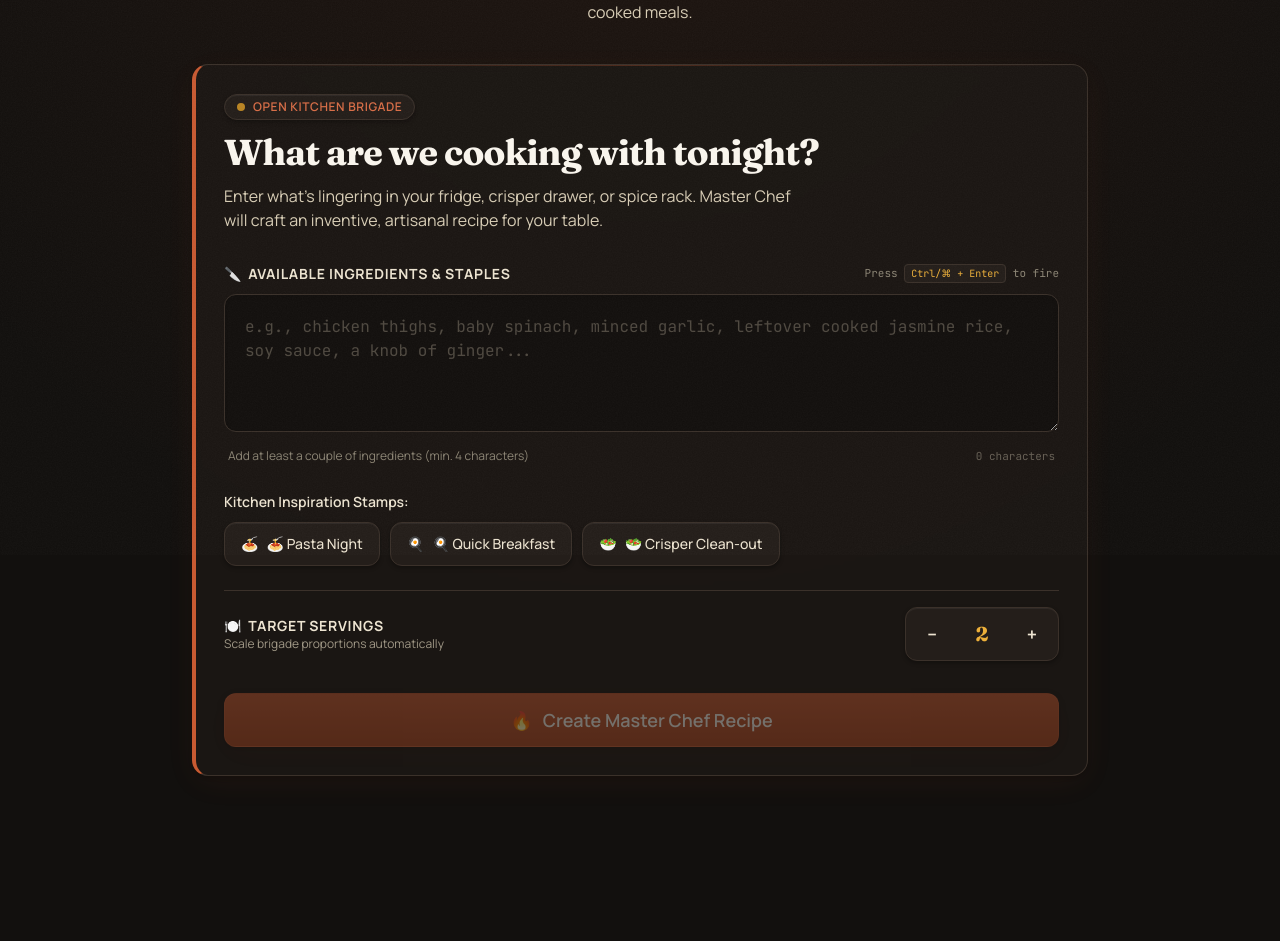
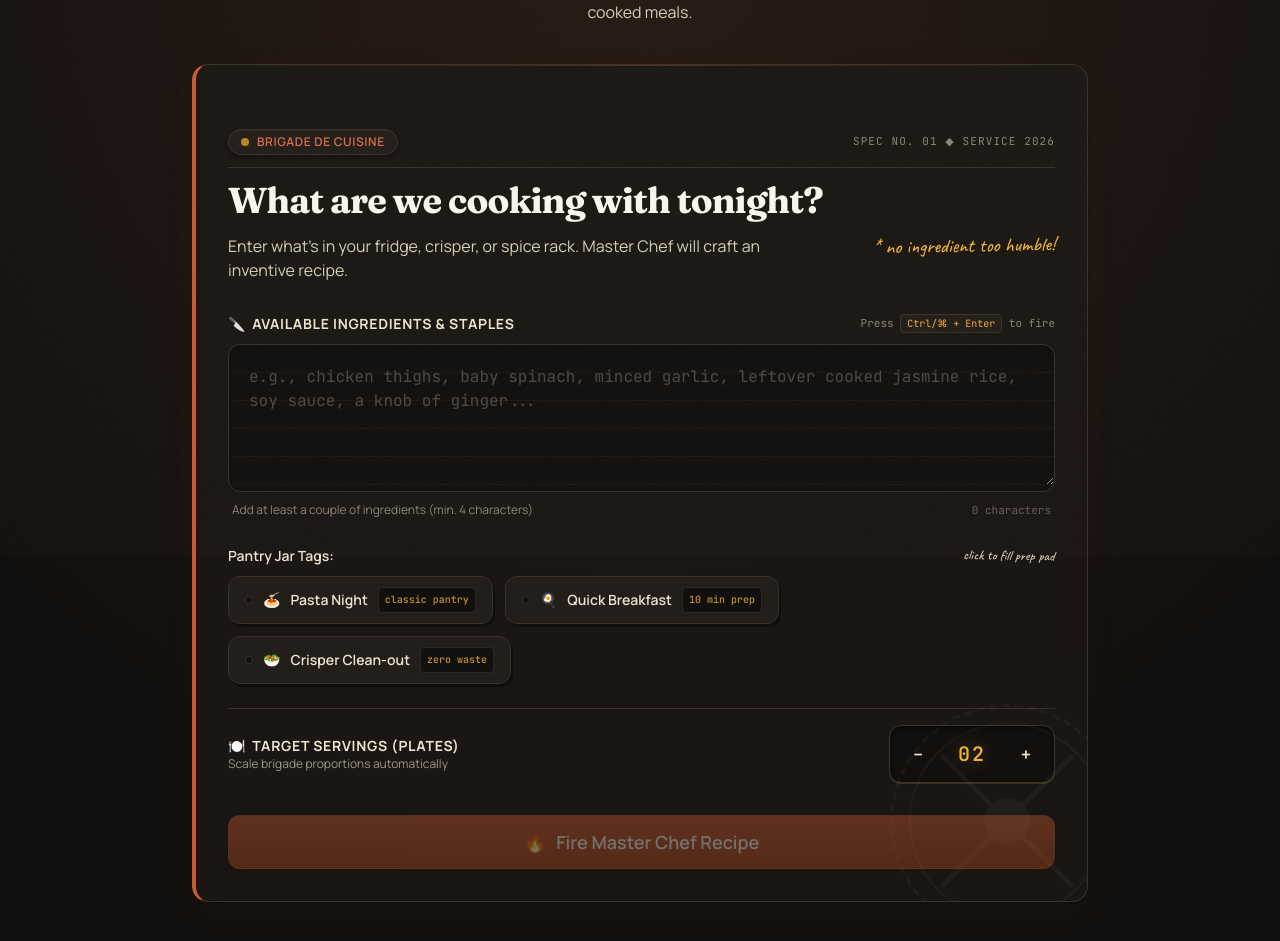
Before and after one commit to vansh-tambi/MasterChef, a React (Vite) app in the folder client/: page / in a window 1280 px wide. Shown: the part 245-1186 px from the top of the page. Before the commit the page ends 1069 px from the top, so only its background shows below. Built offline with nearby package versions, Linux system fonts and the light colour scheme.

Commit message:
style(ui): elevate aesthetic with culinary watermarks, deckle edges, handwritten notes, and ambient lighting

```diff
--- a/client/index.html
+++ b/client/index.html
@@ -11,7 +11,7 @@
     <meta property="og:type" content="website" />
     <link rel="preconnect" href="https://fonts.googleapis.com">
     <link rel="preconnect" href="https://fonts.gstatic.com" crossorigin>
-    <link href="https://fonts.googleapis.com/css2?family=Fraunces:ital,opsz,wght@0,9..144,400;0,9..144,600;0,9..144,700;1,9..144,400;1,9..144,600&family=Manrope:wght@400;500;600;700&family=JetBrains+Mono:wght@400;500;600&display=swap" rel="stylesheet">
+    <link href="https://fonts.googleapis.com/css2?family=Caveat:wght@500;600;700&family=Fraunces:ital,opsz,wght@0,9..144,400;0,9..144,600;0,9..144,700;1,9..144,400;1,9..144,600&family=Manrope:wght@400;500;600;700&family=JetBrains+Mono:wght@400;500;600&display=swap" rel="stylesheet">
   </head>
   <body class="bg-kitchen-bg text-parchment-100 font-body antialiased selection:bg-terracotta-500/30 selection:text-mustard-400 min-h-screen">
     <!-- Atmospheric SVG noise grain filter overlay -->
--- a/client/src/components/RecipeInput.jsx
+++ b/client/src/components/RecipeInput.jsx
@@ -5,19 +5,22 @@ import { Card } from './ui/Card'
 
 const PRESETS = [
   {
-    label: '🍝 Pasta Night',
+    label: 'Pasta Night',
     ingredients: 'dry pasta, canned tomatoes, garlic, olive oil, basil, parmesan rind',
     icon: '🍝',
+    note: 'classic pantry',
   },
   {
-    label: '🍳 Quick Breakfast',
+    label: 'Quick Breakfast',
     ingredients: '3 eggs, cheddar cheese, green onion, butter, sourdough bread',
     icon: '🍳',
+    note: '10 min prep',
   },
   {
-    label: '🥗 Crisper Clean-out',
+    label: 'Crisper Clean-out',
     ingredients: 'block of firm tofu, broccoli florets, carrots, soy sauce, sesame oil, chili flakes',
     icon: '🥗',
+    note: 'zero waste',
   },
 ]
 
@@ -90,23 +93,34 @@ export function RecipeInput({
 
   return (
     <Card accent={true} className="w-full space-y-6 sm:space-y-8">
-      {/* Header Section */}
+      {/* Marquee Serial Header */}
       <div className="space-y-3">
+        <div className="flex flex-wrap items-center justify-between gap-2 border-b border-kitchen-border pb-3">
           <div className="inline-flex items-center gap-2 px-3 py-1 rounded-full bg-kitchen-card border border-kitchen-border text-terracotta-400 text-xs font-semibold tracking-wider uppercase shadow-stamp">
             <span className="w-2 h-2 rounded-full bg-mustard-500 animate-pulse"></span>
-          <span>Open Kitchen Brigade</span>
+            <span>Brigade De Cuisine</span>
           </div>
+          <span className="font-mono text-[11px] text-parchment-300/60 uppercase tracking-widest">
+            SPEC NO. 01 ◆ SERVICE 2026
+          </span>
+        </div>
+
         <h2 className="font-display text-2xl sm:text-3xl lg:text-4xl text-parchment-100 font-bold tracking-tight break-words">
           What are we cooking with tonight?
         </h2>
+        <div className="flex flex-col sm:flex-row sm:items-baseline justify-between gap-1">
           <p className="text-parchment-300 text-sm sm:text-base leading-relaxed break-words max-w-xl">
-          Enter what’s lingering in your fridge, crisper drawer, or spice rack. Master Chef will craft an inventive, artisanal recipe for your table.
+            Enter what’s in your fridge, crisper, or spice rack. Master Chef will craft an inventive recipe.
           </p>
+          <span className="font-hand text-lg sm:text-xl text-mustard-400 rotate-[-1deg] shrink-0">
+            * no ingredient too humble!
+          </span>
+        </div>
       </div>
 
       {/* Form */}
       <form onSubmit={handleSubmit} className="space-y-6">
-        {/* Ingredients Textarea */}
+        {/* Head Chef's Lined Prep Pad */}
         <div className="space-y-2.5">
           <div className="flex items-center justify-between">
             <label
@@ -120,6 +134,8 @@ export function RecipeInput({
               Press <kbd className="px-1.5 py-0.5 rounded border border-kitchen-border bg-kitchen-card text-mustard-400 font-mono text-[10px]">Ctrl/⌘ + Enter</kbd> to fire
             </span>
           </div>
+
+          <div className="relative rounded-xl border border-kitchen-border bg-kitchen-bg/95 overflow-hidden shadow-inner focus-within:border-terracotta-500">
             <textarea
               id="ingredients-input"
               ref={textareaRef}
@@ -129,8 +145,9 @@ export function RecipeInput({
               onKeyDown={handleKeyDown}
               disabled={isLoading}
               placeholder="e.g., chicken thighs, baby spinach, minced garlic, leftover cooked jasmine rice, soy sauce, a knob of ginger..."
-            className="w-full bg-kitchen-bg/90 border border-kitchen-border focus:border-terracotta-500 focus-visible:outline-none focus-visible:ring-2 focus-visible:ring-terracotta-500 focus-visible:ring-offset-2 focus-visible:ring-offset-kitchen-bg rounded-xl p-4 sm:p-5 text-parchment-100 placeholder:text-parchment-300/30 font-mono text-sm sm:text-base leading-relaxed transition-all shadow-inner resize-y min-h-[130px] disabled:opacity-50"
+              className="w-full bg-transparent p-4 sm:p-5 text-parchment-100 placeholder:text-parchment-300/30 font-mono text-sm sm:text-base leading-[28px] ledger-lines outline-none resize-y min-h-[140px] disabled:opacity-50"
             />
+          </div>
 
           {/* Helper Validation Note */}
           <div className="flex flex-col sm:flex-row sm:items-center justify-between gap-1 text-xs px-1">
@@ -142,7 +159,7 @@ export function RecipeInput({
               {isValid ? (
                 <>
                   <span className="w-1.5 h-1.5 rounded-full bg-sage-400"></span>
-                  <span>Ready to fire in the kitchen</span>
+                  <span>Ready to fire on the brigade line</span>
                 </>
               ) : (
                 <span>Add at least a couple of ingredients (min. 4 characters)</span>
@@ -154,48 +171,59 @@ export function RecipeInput({
           </div>
         </div>
 
-        {/* Embossed Kitchen Stamps (Presets) */}
+        {/* Textured Hanging Butcher Jar Tags (Presets) */}
         <div className="space-y-2.5 pt-1">
+          <div className="flex items-center justify-between">
             <span className="text-xs sm:text-sm font-semibold text-parchment-200 block">
-            Kitchen Inspiration Stamps:
+              Pantry Jar Tags:
             </span>
-          <div className="flex flex-wrap gap-2.5">
+            <span className="font-hand text-sm text-parchment-300 rotate-1">
+              click to fill prep pad
+            </span>
+          </div>
+
+          <div className="flex flex-wrap gap-3">
             {PRESETS.map((preset) => (
               <button
                 key={preset.label}
                 type="button"
                 onClick={() => handlePresetClick(preset.ingredients)}
                 disabled={isLoading}
-                className="min-h-[44px] border border-kitchen-border bg-kitchen-card hover:bg-kitchen-card/90 hover:border-mustard-500/50 active:scale-[0.98] focus-visible:outline-none focus-visible:ring-2 focus-visible:ring-mustard-500 focus-visible:ring-offset-2 focus-visible:ring-offset-kitchen-bg transition-all px-4 py-2 rounded-xl text-xs sm:text-sm font-medium text-parchment-200 flex items-center gap-2 shadow-stamp disabled:opacity-50 text-left touch-manipulation cursor-pointer"
+                className="relative min-h-[44px] border border-kitchen-border bg-kitchen-card hover:bg-kitchen-card/90 hover:border-mustard-500/60 active:scale-[0.98] transition-all px-4 py-2.5 rounded-xl text-xs sm:text-sm font-medium text-parchment-200 flex items-center gap-2.5 shadow-butcher-tag disabled:opacity-50 text-left touch-manipulation cursor-pointer group"
               >
+                {/* Simulated Tag Hole Punch */}
+                <span className="w-2 h-2 rounded-full bg-kitchen-bg border border-kitchen-border group-hover:border-mustard-500/50"></span>
                 <span>{preset.icon}</span>
-                <span>{preset.label}</span>
+                <span className="font-semibold">{preset.label}</span>
+                <span className="text-[10px] font-mono text-mustard-400/80 bg-kitchen-bg px-1.5 py-0.5 rounded border border-kitchen-border/70">
+                  {preset.note}
+                </span>
               </button>
             ))}
           </div>
         </div>
 
-        {/* Stepper Control for Servings with AnimatePresence */}
+        {/* Vintage Line-Ticket Servings Counter */}
         <div className="flex flex-col sm:flex-row sm:items-center justify-between gap-4 pt-4 border-t border-kitchen-border">
           <div>
             <label className="block text-xs sm:text-sm font-bold text-parchment-200 uppercase tracking-wider flex items-center gap-1.5">
               <span>🍽️</span>
-              <span>Target Servings</span>
+              <span>Target Servings (Plates)</span>
             </label>
             <p className="text-xs text-parchment-300/70">Scale brigade proportions automatically</p>
           </div>
 
-          <div className="inline-flex items-center bg-kitchen-card border border-kitchen-border rounded-xl p-1 shadow-stamp self-start sm:self-auto">
+          <div className="inline-flex items-center bg-kitchen-bg border border-kitchen-border rounded-xl p-1.5 shadow-brass-dial self-start sm:self-auto">
             <button
               type="button"
               onClick={() => handleServingChange(-1)}
               disabled={servings <= 1 || isLoading}
-              className="w-11 h-11 min-w-[44px] min-h-[44px] flex items-center justify-center rounded-lg text-parchment-200 hover:bg-kitchen-border/60 hover:text-parchment-100 active:scale-95 focus-visible:outline-none focus-visible:ring-2 focus-visible:ring-terracotta-500 disabled:opacity-30 transition-all font-bold text-lg select-none touch-manipulation cursor-pointer"
+              className="w-11 h-11 min-w-[44px] min-h-[44px] flex items-center justify-center rounded-lg text-parchment-200 hover:bg-kitchen-card hover:text-parchment-100 active:scale-95 focus-visible:outline-none focus-visible:ring-2 focus-visible:ring-terracotta-500 disabled:opacity-30 transition-all font-bold text-lg select-none touch-manipulation cursor-pointer"
               aria-label="Decrease servings"
             >
               −
             </button>
-            <div className="w-14 text-center font-display font-bold text-mustard-400 text-xl select-none overflow-hidden h-7 flex items-center justify-center">
+            <div className="w-16 text-center font-mono font-bold text-mustard-400 text-xl select-none overflow-hidden h-7 flex items-center justify-center tracking-widest drop-shadow-[0_0_8px_rgba(217,155,38,0.4)]">
               <AnimatePresence mode="popLayout" initial={false}>
                 <motion.span
                   key={servings}
@@ -204,7 +232,7 @@ export function RecipeInput({
                   exit={{ y: 10, opacity: 0 }}
                   transition={{ duration: 0.15 }}
                 >
-                  {servings}
+                  {String(servings).padStart(2, '0')}
                 </motion.span>
               </AnimatePresence>
             </div>
@@ -212,7 +240,7 @@ export function RecipeInput({
               type="button"
               onClick={() => handleServingChange(1)}
               disabled={servings >= 12 || isLoading}
-              className="w-11 h-11 min-w-[44px] min-h-[44px] flex items-center justify-center rounded-lg text-parchment-200 hover:bg-kitchen-border/60 hover:text-parchment-100 active:scale-95 focus-visible:outline-none focus-visible:ring-2 focus-visible:ring-terracotta-500 disabled:opacity-30 transition-all font-bold text-lg select-none touch-manipulation cursor-pointer"
+              className="w-11 h-11 min-w-[44px] min-h-[44px] flex items-center justify-center rounded-lg text-parchment-200 hover:bg-kitchen-card hover:text-parchment-100 active:scale-95 focus-visible:outline-none focus-visible:ring-2 focus-visible:ring-terracotta-500 disabled:opacity-30 transition-all font-bold text-lg select-none touch-manipulation cursor-pointer"
               aria-label="Increase servings"
             >
               +
@@ -230,7 +258,7 @@ export function RecipeInput({
             className="w-full flex items-center justify-center gap-2.5 font-bold"
           >
             <span>🔥</span>
-            <span>Create Master Chef Recipe</span>
+            <span>Fire Master Chef Recipe</span>
           </Button>
         </div>
       </form>
--- a/client/src/components/ui/Card.jsx
+++ b/client/src/components/ui/Card.jsx
@@ -12,9 +12,26 @@ export function Card({
 
   return (
     <div
-      className={`relative overflow-hidden rounded-2xl border border-kitchen-border bg-kitchen-surface/95 text-parchment-100 shadow-candlelight backdrop-blur-sm p-5 sm:p-7 transition-all duration-300 before:absolute before:inset-x-0 before:top-0 before:h-px before:bg-gradient-to-r before:from-transparent before:via-terracotta-500/30 before:to-transparent ${accentStyle} ${className}`}
+      className={`relative overflow-hidden rounded-2xl border border-kitchen-border bg-kitchen-surface/95 text-parchment-100 shadow-candlelight backdrop-blur-sm p-5 sm:p-8 transition-all duration-300 before:absolute before:inset-x-0 before:top-0 before:h-px before:bg-gradient-to-r before:from-transparent before:via-terracotta-500/35 before:to-transparent ${accentStyle} ${className}`}
       {...props}
     >
+      {/* Faint Oversized Vintage Culinary Watermark Emblem (3% opacity) */}
+      <div
+        className="pointer-events-none absolute -right-12 -bottom-12 w-64 h-64 opacity-[0.035] select-none text-parchment-100"
+        aria-hidden="true"
+      >
+        <svg viewBox="0 0 200 200" fill="none" xmlns="http://www.w3.org/2000/svg" className="w-full h-full">
+          <circle cx="100" cy="100" r="90" stroke="currentColor" strokeWidth="2" strokeDasharray="6 4" />
+          <circle cx="100" cy="100" r="76" stroke="currentColor" strokeWidth="1.5" />
+          <path d="M50 150 L150 50" stroke="currentColor" strokeWidth="4" strokeLinecap="round" />
+          <path d="M150 150 L50 50" stroke="currentColor" strokeWidth="4" strokeLinecap="round" />
+          <circle cx="100" cy="100" r="18" fill="currentColor" />
+          <text x="100" y="170" textAnchor="middle" fill="currentColor" fontSize="11" fontFamily="sans-serif" letterSpacing="4">
+            EST. 2026 BRIGADE
+          </text>
+        </svg>
+      </div>
+
       {children}
     </div>
   )
--- a/client/src/index.css
+++ b/client/src/index.css
@@ -35,5 +35,33 @@ html.cursor-none-active * {
 
 /* Atmospheric candlelight gradient glow utility */
 .ambient-glow {
-  background: radial-gradient(circle at 50% 0%, rgba(200, 90, 50, 0.08) 0%, rgba(18, 16, 14, 0) 70%);
+  background: radial-gradient(circle at 50% 15%, rgba(200, 90, 50, 0.12) 0%, rgba(18, 16, 14, 0) 75%);
 }
+
+/* Head Chef's Ledger lined paper effect */
+.ledger-lines {
+  background-image: repeating-linear-gradient(
+    transparent,
+    transparent 27px,
+    rgba(59, 49, 42, 0.45) 28px
+  );
+  line-height: 28px;
+}
+
+/* Hand-drawn organic strike-through */
+.hand-strike {
+  position: relative;
+}
+.hand-strike::after {
+  content: "";
+  position: absolute;
+  left: -2%;
+  right: -2%;
+  top: 50%;
+  height: 2px;
+  background: currentColor;
+  opacity: 0.6;
+  transform: rotate(-1.2deg) translateY(-50%);
+  border-radius: 9999px;
+  pointer-events: none;
+}
--- a/client/tailwind.config.js
+++ b/client/tailwind.config.js
@@ -10,6 +10,7 @@ export default {
       fontFamily: {
         display: ['"Fraunces"', 'serif'],
         body: ['"Manrope"', 'sans-serif'],
+        hand: ['"Caveat"', 'cursive'],
         mono: ['"JetBrains Mono"', 'monospace'],
       },
       colors: {
@@ -52,6 +53,8 @@ export default {
         'candlelight-hover': '0 12px 40px -4px rgba(200, 90, 50, 0.14), 0 4px 12px -1px rgba(0, 0, 0, 0.6)',
         press: '0 2px 4px 0 rgba(0, 0, 0, 0.5)',
         stamp: 'inset 0 1px 0 rgba(255, 255, 255, 0.05), 0 2px 4px rgba(0,0,0,0.3)',
+        'butcher-tag': '2px 3px 0px rgba(0, 0, 0, 0.4)',
+        'brass-dial': 'inset 0 2px 4px rgba(0,0,0,0.6), 0 1px 0 rgba(217,155,38,0.2)',
       },
       keyframes: {
         flicker: {
```
Also changed, not shown: client/src/components/RecipeView.jsx (+36 -16 lines). Lines whose indentation alone changed are shown as unchanged.
